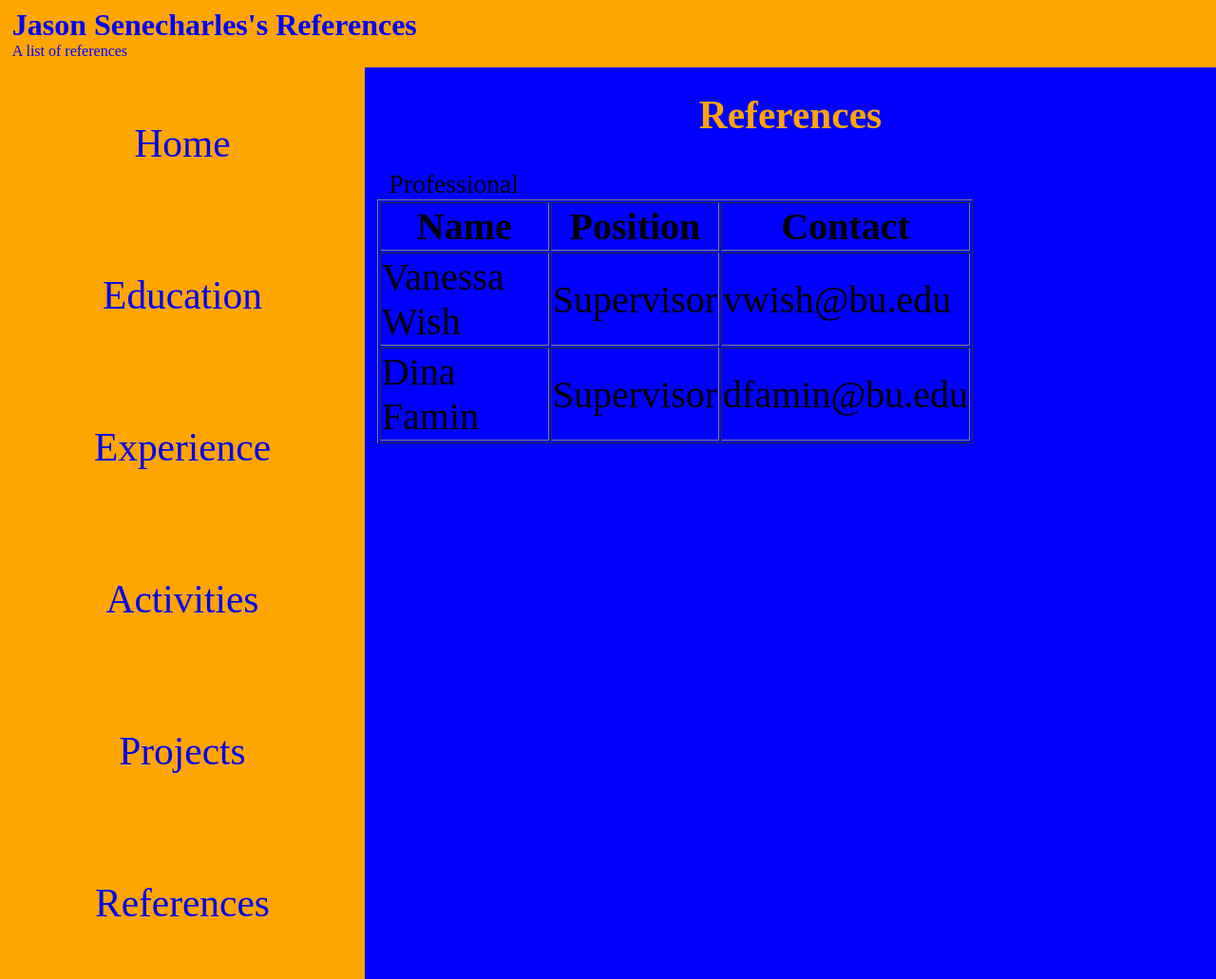
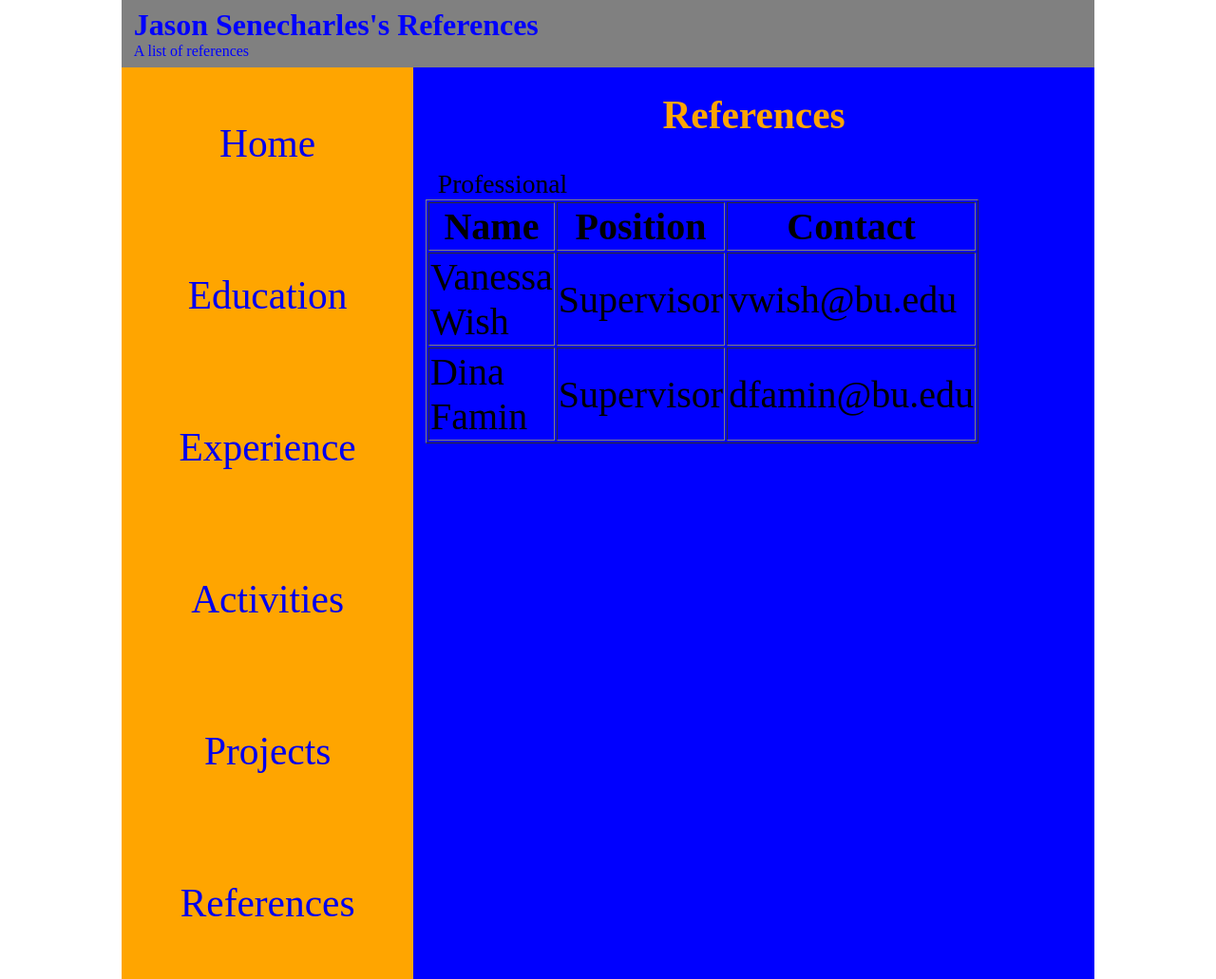
Before and after one commit to jasons1142/mp-1, a plain HTML site: page references.html in a window 1280 px wide. Shown: the top 1031 px of the page at 95% size. Drawn offline with Linux system fonts and the light colour scheme.

Commit message:
Changed background color of header

```diff
--- a/education.css
+++ b/education.css
@@ -3,7 +3,7 @@
     box-sizing: border-box;
 }
 
-#page-wrapper{
+#education-page-wrapper{
     width: 80vw;
     margin: 0 auto;
 }
@@ -13,7 +13,7 @@ header {
     display: flex;
     flex-direction: column;
     padding: 1vh 1vw;
-    background-color: orange;
+    background-color: gray;
     color: blue;
 }
 
--- a/experiences.css
+++ b/experiences.css
@@ -13,7 +13,7 @@ header {
     display: flex;
     flex-direction: column;
     padding: 1vh 1vw;
-    background-color: orange;
+    background-color: gray;
     color: blue;
 }
 
--- a/projects.css
+++ b/projects.css
@@ -13,7 +13,7 @@ header {
     display: flex;
     flex-direction: column;
     padding: 1vh 1vw;
-    background-color: orange;
+    background-color: gray;
     color: blue;
 }
 
--- a/references.css
+++ b/references.css
@@ -13,7 +13,7 @@ header {
     display: flex;
     flex-direction: column;
     padding: 1vh 1vw;
-    background-color: orange;
+    background-color: gray;
     color: blue;
 }
 
--- a/references.html
+++ b/references.html
@@ -6,7 +6,7 @@
         <title>Projects | Resume</title>
    </head>
    <body>
-        <div id = "projects-page-wrapper">
+        <div id = "references-page-wrapper">
             <header>
                 <h1>
                     Jason Senecharles's References
--- a/resume.css
+++ b/resume.css
@@ -13,7 +13,7 @@ header {
     display: flex;
     flex-direction: column;
     padding: 1vh 1vw;
-    background-color: orange;
+    background-color: gray;
     color: blue;
 }
 
```
